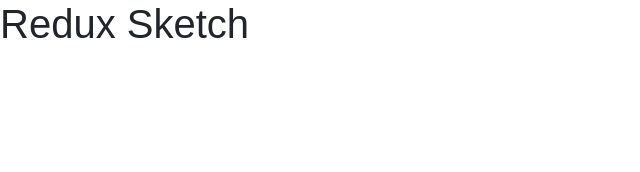
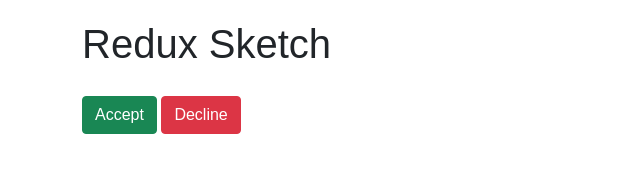
Before and after one commit to YevheniiYusenkov/sketch.redux, a website built with webpack: page index.html in a window 1280 px wide. Shown: the whole page, without its empty margins (0-640 px from the left). Built offline with nearby package versions, Linux system fonts and the light colour scheme.

Commit message:
Added buttons in index.html index.ts (callbacks)

```diff
--- a/index.html
+++ b/index.html
@@ -12,6 +12,23 @@
 	<title>Sketch Redux</title>
 </head>
 <body>
-	<h1>Redux Sketch</h1>
+	<div class="container">
+		<div class="row">
+			<div class="col">
+				<div class="title-container">
+					<h1 class="title">Redux Sketch</h1>
+				</div>
+			</div>
+		</div>
+
+		<div class="row">
+			<div class="col">
+				<div class="buttons-container">
+					<button type="button" class="btn btn-success" id="btn-accept">Accept</button>
+					<button type="button" class="btn btn-danger" id="btn-decline">Decline</button>
+				</div>
+			</div>
+		</div>
+	</div>
 </body>
 </html>
--- a/src/index.ts
+++ b/src/index.ts
@@ -1,7 +1,12 @@
 import '../css/index.css';
 
-import {createStore} from 'redux';
+const buttonAccept = document.getElementById('btn-accept');
+const buttonDecline = document.getElementById('btn-decline');
 
-const store = createStore(() => {});
+buttonAccept?.addEventListener('click', () => {
+  console.log('confirmed');
+});
 
-console.log(store);
+buttonDecline?.addEventListener('click', () => {
+  console.log('declined');
+});
```
